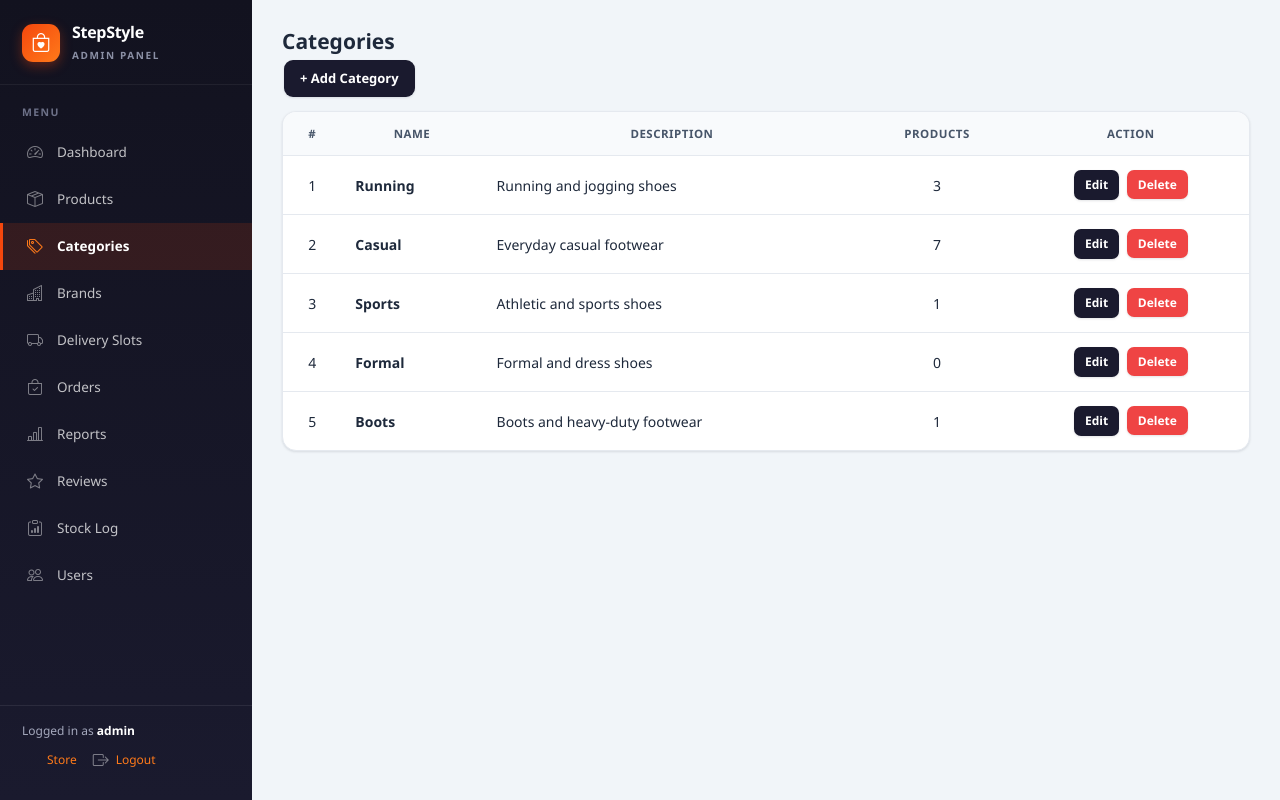
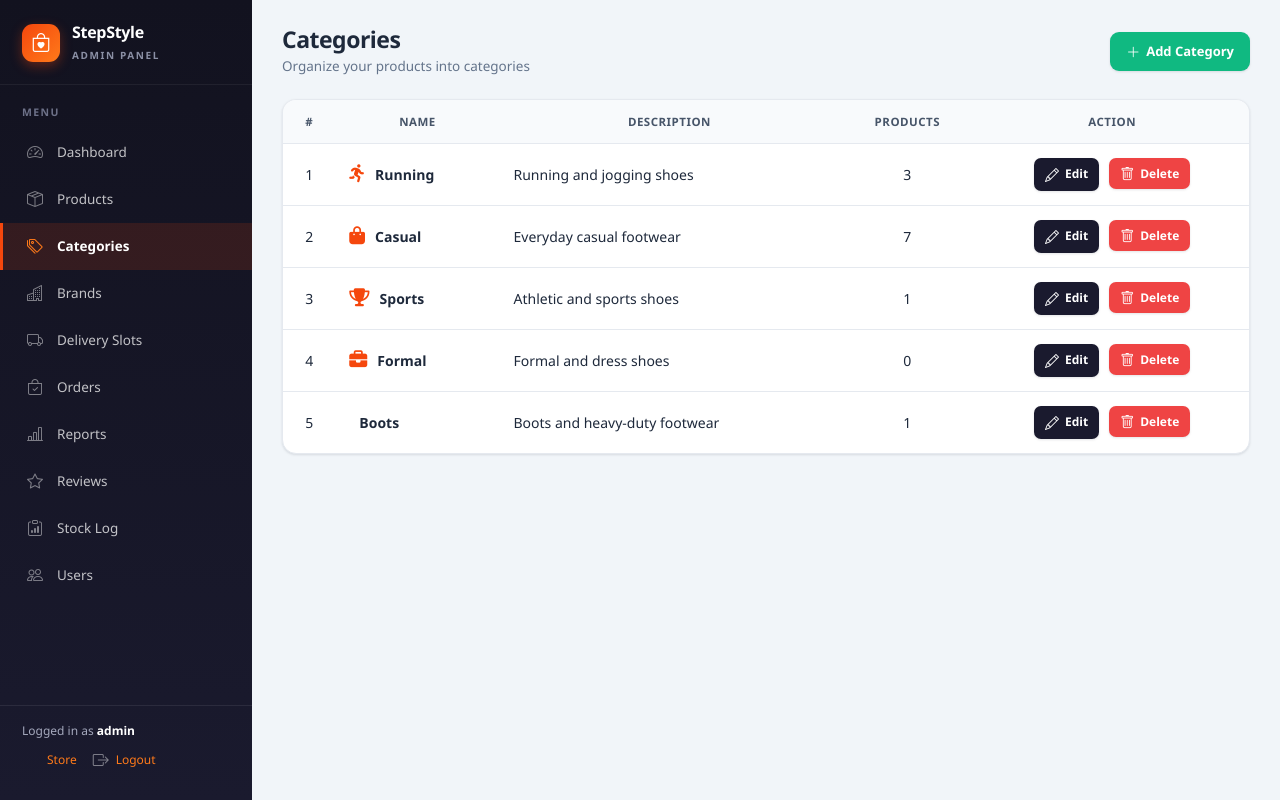
Before and after one commit to Sanskarpra07/shoe_store, a PHP site: page /admin/categories.php in a window 1280 px wide. Run offline with PHP 8.4, Linux system fonts and the light colour scheme; a user stored in the database is signed in; data comes from the database, SQL or seed files in the repository.

Commit message:
Enhance categories page layout with header and icons for better organization

```diff
--- a/admin/categories.php
+++ b/admin/categories.php
@@ -57,8 +57,13 @@ $error   = $_SESSION['error'] ?? '';
 unset($_SESSION['success'], $_SESSION['error']);
 ?>
 
-<h2>Categories</h2>
-<p><a class="btn" href="add_categories.php">+ Add Category</a></p>
+<div class="page-header">
+    <div>
+        <h2>Categories</h2>
+        <p class="page-sub">Organize your products into categories</p>
+    </div>
+    <a class="btn btn-green" href="add_categories.php"><i class="bi bi-plus-lg"></i> Add Category</a>
+</div>
 
 <?php if ($success): ?>
     <div class="msg-success"><?= htmlspecialchars($success) ?></div>
@@ -78,16 +83,27 @@ unset($_SESSION['success'], $_SESSION['error']);
     <?php $sno = 1; while ($row = mysqli_fetch_assoc($categories)): ?>
     <tr>
         <td class="center"><?= $sno++ ?></td>
-        <td><strong><?= htmlspecialchars($row['name']) ?></strong></td>
+        <td>
+            <div style="display:flex; align-items:center; gap:10px;">
+                <?php if (!empty($row['icon'])): ?>
+                    <i class="<?= htmlspecialchars($row['icon']) ?>" style="font-size:18px; color:#f5470d;"></i>
+                <?php else: ?>
+                    <i class="fa-solid fa-icons text-muted" style="font-size:18px;"></i>
+                <?php endif; ?>
+                <strong><?= htmlspecialchars($row['name']) ?></strong>
+            </div>
+        </td>
         <td><?= htmlspecialchars($row['description'] ?? '-') ?></td>
         <td class="center"><?= $row['product_count'] ?></td>
         <td class="center">
-            <a class="btn btn-small" href="add_categories.php?action=edit&id=<?= $row['id'] ?>">Edit</a>
-            <form method="POST" action="categories.php" style="display:inline;" onsubmit="return confirm('Delete this category?')">
-                <input type="hidden" name="action" value="delete">
-                <input type="hidden" name="id" value="<?= $row['id'] ?>">
-                <button type="submit" class="btn btn-red btn-small">Delete</button>
-            </form>
+            <div style="display:flex; gap:6px; justify-content:center;">
+                <a class="btn btn-small" href="add_categories.php?action=edit&id=<?= $row['id'] ?>"><i class="bi bi-pencil"></i> Edit</a>
+                <form method="POST" action="categories.php" style="display:inline;" onsubmit="return confirm('Delete this category?')">
+                    <input type="hidden" name="action" value="delete">
+                    <input type="hidden" name="id" value="<?= $row['id'] ?>">
+                    <button type="submit" class="btn btn-red btn-small"><i class="bi bi-trash"></i> Delete</button>
+                </form>
+            </div>
         </td>
     </tr>
     <?php endwhile; ?>
```
